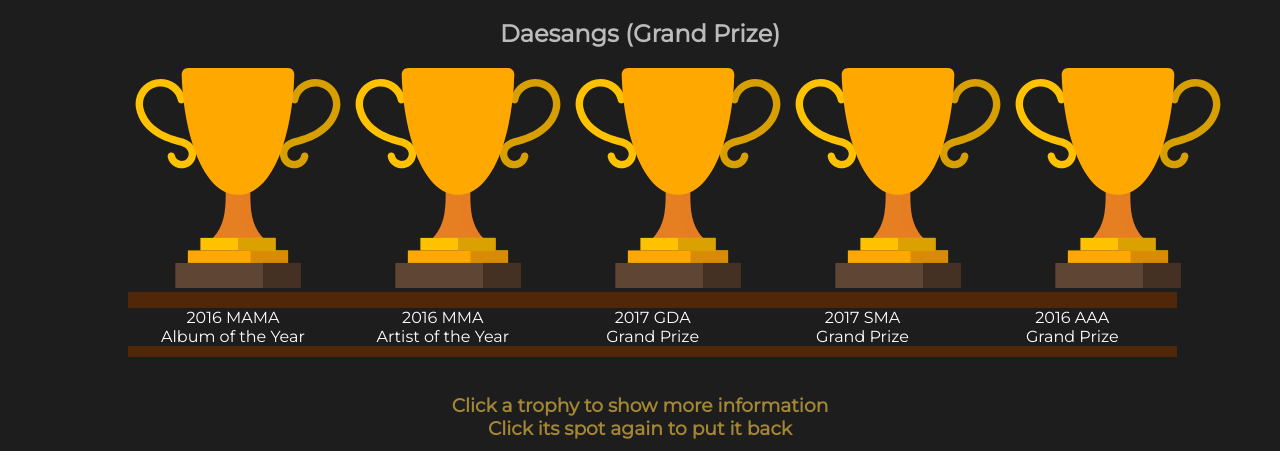
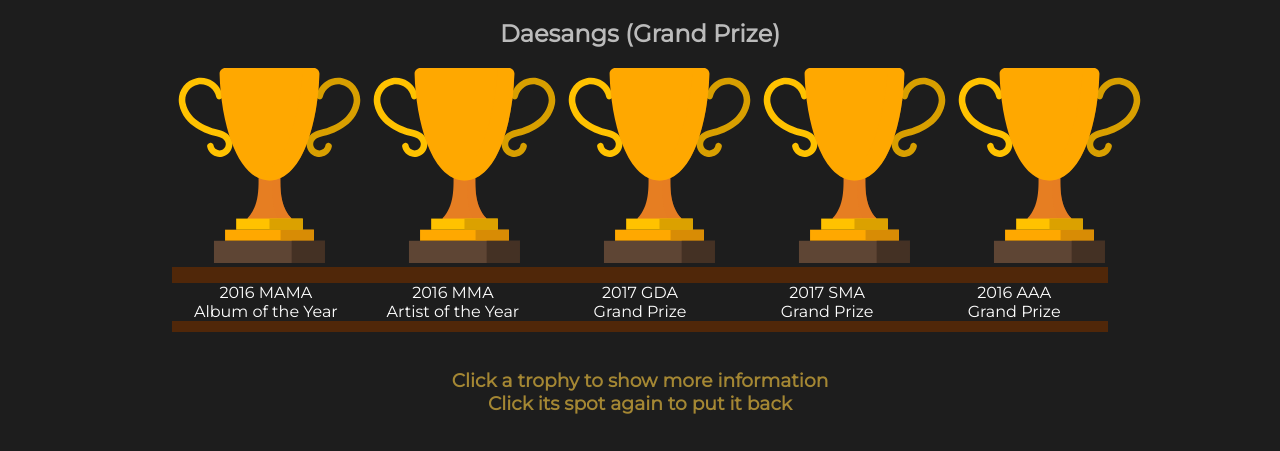
Before and after one commit to aliciaoshzyx/project4_EXO, a plain HTML site: page HTML/groupInfo.html in a window 1280 px wide. Shown: the part 112-563 px from the top of the page. Drawn offline with nearby package versions, Linux system fonts and the light colour scheme.

Commit message:
small css changes

```diff
--- a/CSS/groupInfo.css
+++ b/CSS/groupInfo.css
@@ -11,8 +11,8 @@
 }
 
 .trophy{
-    width:220px;
-    height:220px;
+    width:195px;
+    height:195px;
 }
 
 #shelf1trophies{
@@ -36,15 +36,15 @@
 }
 
 .shelfTop{
-    width:83%;
-    margin-left:9.5%;
+    width:74%;
+    margin-left:13%;
     padding-bottom:0px;
 }
 
 .shelf{
-    width:83%;
+    width:74%;
     height:65px;
-    margin-left:9.5%;
+    margin-left:13%;
 }
 
 .shelf div{
--- a/HTML/groupInfo.html
+++ b/HTML/groupInfo.html
@@ -131,7 +131,7 @@
 
       var moveT1 = anime({
         targets:"#t1 img",
-        translateX: 450,
+        translateX: 420,
         translateY: 500,
         durration: 300,
         scale:2,
@@ -140,7 +140,7 @@
 
       var moveT2 = anime({
         targets:"#t2 img",
-        translateX: 230,
+        translateX: 200,
         translateY: 500,
         durration: 300,
         scale:2,
@@ -149,7 +149,7 @@
 
       var moveT3 = anime({
         targets:"#t3 img",
-        translateX:'5',
+        translateX:'15',
         translateY: 500,
         durration: 300,
         scale:2,
@@ -158,7 +158,7 @@
 
       var moveT4 = anime({
         targets:"#t4 img",
-        translateX: '-220',
+        translateX: '-190',
         translateY: 500,
         durration: 300,
         scale:2,
@@ -167,7 +167,7 @@
 
       var moveT5 = anime({
         targets:"#t5 img",
-        translateX: '-440',
+        translateX: '-380',
         translateY: 500,
         durration: 300,
         scale:2,
```
